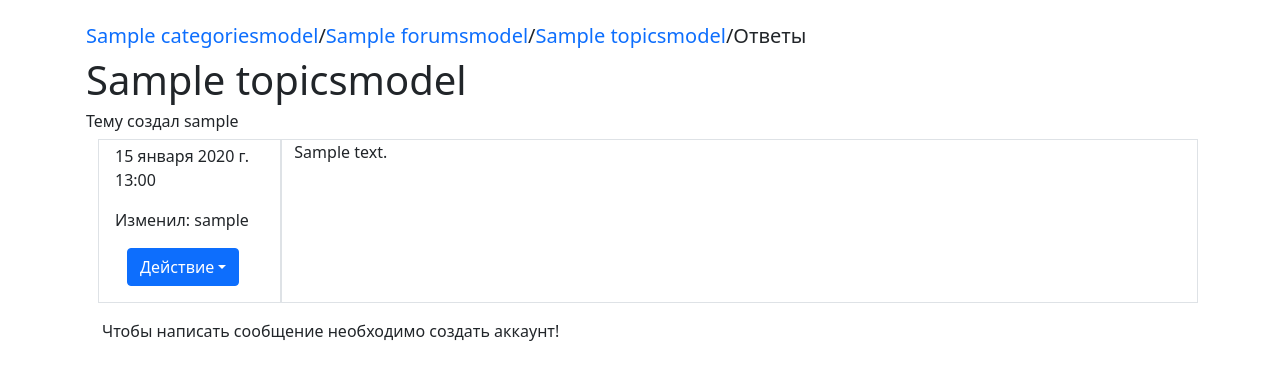
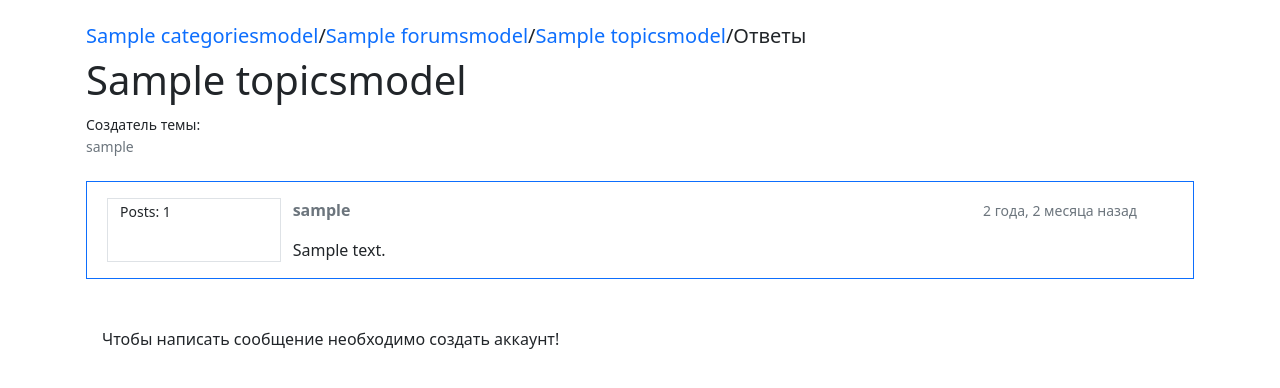
Before and after one commit to kind432/Forum, a Django app: page /topic/1/posts/ in a window 1280 px wide. Shown: the part 73-461 px from the top of the page. Run offline with Django 4.2, Linux system fonts and the light colour scheme; tables that the repository leaves empty hold one stand-in row (values such as "Sample post"); some libraries are stand-ins or nearby versions.

Commit message:
Стили в теме

```diff
--- a/Forum/models.py
+++ b/Forum/models.py
@@ -13,8 +13,6 @@ class CategoriesModel(models.Model):
 
     def get_absolute_url(self):
         return reverse('forums', kwargs={'category_id': self.id})
-    def get_id(self):
-        return self.id
 
     class Meta:
         verbose_name = 'Категория'
@@ -31,8 +29,6 @@ class ForumsModel(models.Model):
 
     def get_absolute_url(self):
         return reverse('topics', kwargs={'forum_id': self.id})
-    def get_id(self):
-        return self.id
 
     class Meta:
         verbose_name = 'Форум'
@@ -41,18 +37,15 @@ class ForumsModel(models.Model):
 class TopicsModel(models.Model):
     subject = models.CharField('Тема', max_length=255)
     last_updated = models.DateTimeField('Время последнего изменения', auto_now_add=True)
+    created_at = models.DateTimeField('Создано в ', auto_now_add=True)
     forum = models.ForeignKey(ForumsModel, related_name='Темы', on_delete=models.CASCADE)
     starter = models.ForeignKey(User, related_name='Темы', on_delete=models.CASCADE)
-
-
 
     def __str__(self):
         return self.subject
 
     def get_absolute_url(self):
         return reverse('posts', kwargs={'topic_id': self.id})
-    def get_id(self):
-        return self.id
 
     class Meta:
         verbose_name = 'Тема'
@@ -66,12 +59,9 @@ class PostsModel(models.Model):
     updated_at = models.DateTimeField('Изменено в', null=True)
     created_by = models.ForeignKey(User, related_name='posts', on_delete=models.CASCADE)
     updated_by = models.ForeignKey(User, null=True, related_name='+', on_delete=models.CASCADE)
-    first_post = models.BooleanField(null = True)
 
     def __str__(self):
         return self.message
-    def get_id(self):
-        return self.id
 
     class Meta:
         verbose_name = 'Пост'
--- a/Forum/templates/posts/posts.html
+++ b/Forum/templates/posts/posts.html
@@ -1,4 +1,6 @@
 {% extends 'includes/base.html' %}
+
+{% load humanize %}
 
 {% block title %}
 {{ title }}
@@ -7,37 +9,45 @@
 {% block content %}
     <h5><a class="text-decoration-none" href="{% url 'categories' %}">{{category.title}}</a>/<a class="text-decoration-none" href="{% url 'forums' category.id %}">{{forum.title}}</a>/<a class="text-decoration-none" href="{% url 'topics' forum.id %}">{{topic.subject}}</a>/{{ title }}</h5>
     <h1>{{ topic.subject }}</h1>
-    <h6>Тему создал {{ topic.starter }}</h6>
+    <small>Создатель темы: <p class="text-muted">{{ topic.starter }}</p></small>
     {% if posts %}
         {% for post in posts %}
-            <div class="container m-2">
+            <div class="container {% if forloop.first %} mb-5 mt-4 border border-primary {% else %} mb-2 border border-secondary {% endif %}">
+                <div class="row p-3">
                     <div class="row">
                         <div class="col-2 border">
-                        <div class="m-1">
-                            {% if post.updated_at == None %}
-                                <p>{{post.created_at}}</p>
-                                <p>Автор: {{ post.created_by }}</p>
+                            <small>Posts: {{ post.created_by.posts.count }}</small>
+                        </div>
+                        <div class="col-10">
+                            <div class="row mb-3">
+                                <div class="col-6">
+                                    <strong class="text-muted">{{ post.created_by.username }}</strong>
+                                </div>
+                                <div class="col-6 text-right">
+                                    {% if post.updated_at == null %}
+                                        <small class="text-muted">{{ post.created_at }}</small>
                                     {% else %}
-                                <p>{{post.updated_at}}</p>
-                                <p>Изменил: {{ post.updated_by }}</p>
+                                        <small class="text-muted">{{ post.updated_at|naturaltime }}</small>
                                     {% endif %}
                                 </div>
-                        <div class="m-3">
-                            <div class="dropdown">
+                            </div>
+                            {{ post.message }}
+                            {% if post.created_by == user %}
+                                <div class="mt-3 m-2">
+                                    <div class="dropdown text-right">
                                         <button class="btn btn-primary dropdown-toggle " type="button"
                                                     id="about-us" data-toggle="dropdown" aria-haspopup="true"
                                                     aria-expanded="false">Действие</button>
                                         <div class="dropdown-menu" aria-labelledby="about-us">
                                             <a class="dropdown-item" href="/post/update/{{ post.id }}">Изменить</a>
-                                    {% if not post.first_post %}
+                                            {% if not forloop.first %}
                                                 <a class="dropdown-item" href="/post/delete/{{ post.id }}">Удалить</a>
                                             {% endif %}
                                         </div>
                                     </div>
                                 </div>
+                            {% endif %}
                         </div>
-                    <div class="col-10 border">
-                        <p>{{ post.message }}</p>
                     </div>
                 </div>
             </div>
--- a/Forum/templates/topics/topics.html
+++ b/Forum/templates/topics/topics.html
@@ -1,4 +1,5 @@
 {% extends 'includes/base.html' %}
+{% load humanize %}
 
 {% block title %}
 {{ title }}
@@ -13,7 +14,9 @@
         {% for topic in topics %}
             <div class="alert mt-2">
                 <h3><a class="text-decoration-none" href="{{ topic.get_absolute_url }}">{{ topic.subject }}</a></h3>
-                <p><h6>{{ topic.last_updated }}</h6></p>
+                <p><small>{{ topic.starter }}</small></p>
+                <p><small>Создана {{ topic.created_at }}</small></p>
+                <p><small>Изменена {{ topic.last_updated|naturaltime }}</small></p>
                 <div class="dropdown">
                     <button class="btn btn-primary dropdown-toggle" type="button"
                             id="about-us" data-toggle="dropdown" aria-haspopup="true"
--- a/Forum/views.py
+++ b/Forum/views.py
@@ -4,6 +4,8 @@ from django.http import Http404
 from django.shortcuts import render, redirect, get_object_or_404
 from django.contrib.auth.models import User, Group
 from django.contrib.auth.decorators import permission_required
+from django.utils import timezone
+
 from .forms import *
 from .models import *
 # Create your views here.
@@ -181,8 +183,7 @@ def new_topic(request, forum_id):
             post = PostsModel.objects.create(
                 message=form.cleaned_data.get('message'),
                 topic=topic,
-                first_post=True,
-                created_by=user
+                created_by=user,
             )
             return redirect('topics', forum_id=forum.id)
     else:
@@ -198,7 +199,8 @@ def new_topic(request, forum_id):
 #изменение топика
 @permission_required('Forum.change_topicsmodel')
 def topic_update(request,topic_id):
-    first_message = PostsModel.objects.get(topic_id=topic_id, first_post=True)
+    f_message = PostsModel.objects.filter(topic_id=topic_id)
+    first_message = f_message[0]
     try:
         old_data = get_object_or_404(TopicsModel,id=topic_id)
         forum = get_object_or_404(ForumsModel, id=old_data.forum.id)
@@ -209,7 +211,7 @@ def topic_update(request,topic_id):
         form = TopicsForm(request.POST, instance=old_data)
         if form.is_valid():
             first_message.message = form.cleaned_data.get('message')
-            first_message.updated_at = datetime.datetime.now()
+            first_message.updated_at = timezone.now()
             first_message.updated_by = request.user
             first_message.save()
             form.save()
@@ -228,6 +230,7 @@ def topic_update(request,topic_id):
             'old_topic': old_data,
         }
         return render(request, 'topics/change.html', context)
+
 
 #Удаление топика
 @permission_required('Forum.delete_topicsmodel')
@@ -288,7 +291,7 @@ def post_update(request,post_id):
         raise Http404('Пост не найден')
     if request.method == 'POST':
         old_data.updated_by=request.user
-        old_data.updated_at=datetime.datetime.now()
+        old_data.updated_at= timezone.now()
         form = PostsForm(request.POST, instance=old_data)
         if form.is_valid():
             form.save()
--- a/ForumProject/settings.py
+++ b/ForumProject/settings.py
@@ -37,8 +37,9 @@ INSTALLED_APPS = [
     'django.contrib.sessions',
     'django.contrib.messages',
     'django.contrib.staticfiles',
+    'django.contrib.humanize',
     'widget_tweaks',
-    'Forum'
+    'Forum',
 ]
 
 MIDDLEWARE = [
```
Lines whose indentation alone changed are shown as unchanged.
